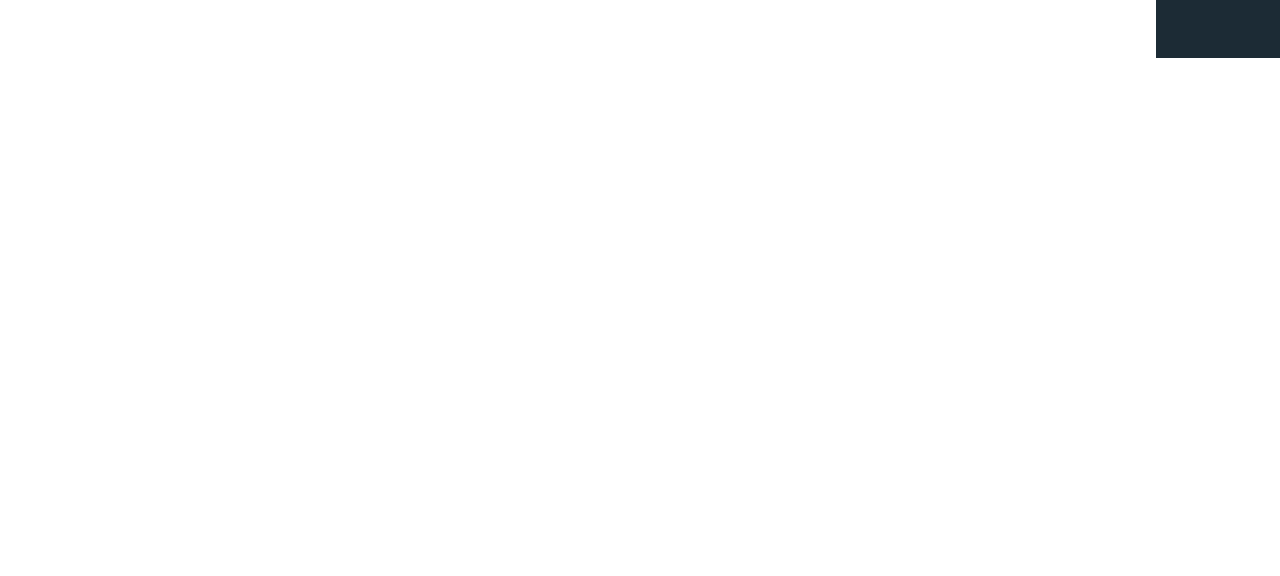
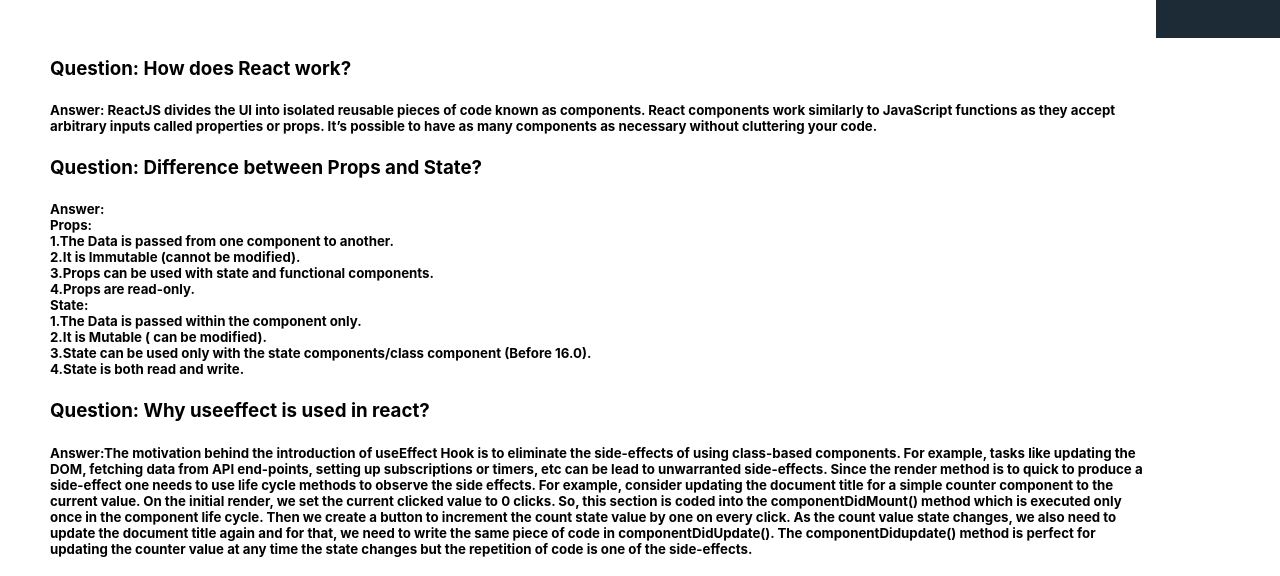
Before and after one commit to niloymodak/the-fitness-zone-8, a React (Create React App) app: page / in a window 1280 px wide. Shown: the part 1216-1792 px from the top of the page. Before the commit the page ends 1274 px from the top, so only its background shows below. Built offline with nearby package versions, Linux system fonts and the light colour scheme.

Commit message:
third commit

```diff
--- a/src/components/Exercise/Exercise.css
+++ b/src/components/Exercise/Exercise.css
@@ -4,7 +4,6 @@
     border: 1px solid #95A0A7;
     border-radius: 8px;
     margin-top: 10px;
-    margin-bottom: 10px;
     position: relative;
 }
 
--- a/src/components/Exercises/Exercises.js
+++ b/src/components/Exercises/Exercises.js
@@ -32,6 +32,27 @@
                 <div className="cart-container">
                     <Cart cart={cart}></Cart>
                 </div>
+
+                <div>
+                    <h3>Question: How does React work?</h3>
+                    <h5>Answer: ReactJS divides the UI into isolated reusable pieces of code known as components. React components work similarly to JavaScript functions as they accept arbitrary inputs called properties or props. It’s possible to have as many components as necessary without cluttering your code.</h5>
+                    <h3>Question: Difference between Props and State?</h3>
+                    <h5>Answer: <br />
+                        Props: <br />
+                        1.The Data is passed from one component to another. <br />
+                        2.It is Immutable (cannot be modified). <br />
+                        3.Props can be used with state and functional components. <br />
+                        4.Props are read-only. <br />
+                        State: <br />
+                        1.The Data is passed within the component only. <br />
+                        2.It is Mutable ( can be modified). <br />
+                        3.State can be used only with the state components/class component (Before 16.0). <br />
+                        4.State is both read and write.
+                    </h5>
+                    <h3>Question: Why useeffect is used in react?</h3>
+                    <h5>Answer:The motivation behind the introduction of useEffect Hook is to eliminate the side-effects of using class-based components. For example, tasks like updating the DOM, fetching data from API end-points, setting up subscriptions or timers, etc can be lead to unwarranted side-effects. Since the render method is to quick to produce a side-effect one needs to use life cycle methods to observe the side effects. For example, consider updating the document title for a simple counter component to the current value. On the initial render, we set the current clicked value to 0 clicks. So, this section is coded into the componentDidMount() method which is executed only once in the component life cycle. Then we create a button to increment the count state value by one on every click. As the count value state changes, we also need to update the document title again and for that, we need to write the same piece of code in componentDidUpdate(). The componentDidupdate() method is perfect for updating the counter value at any time the state changes but the repetition of code is one of the side-effects.</h5>
+
+                </div>
             </div>
         </div>
     );
```
